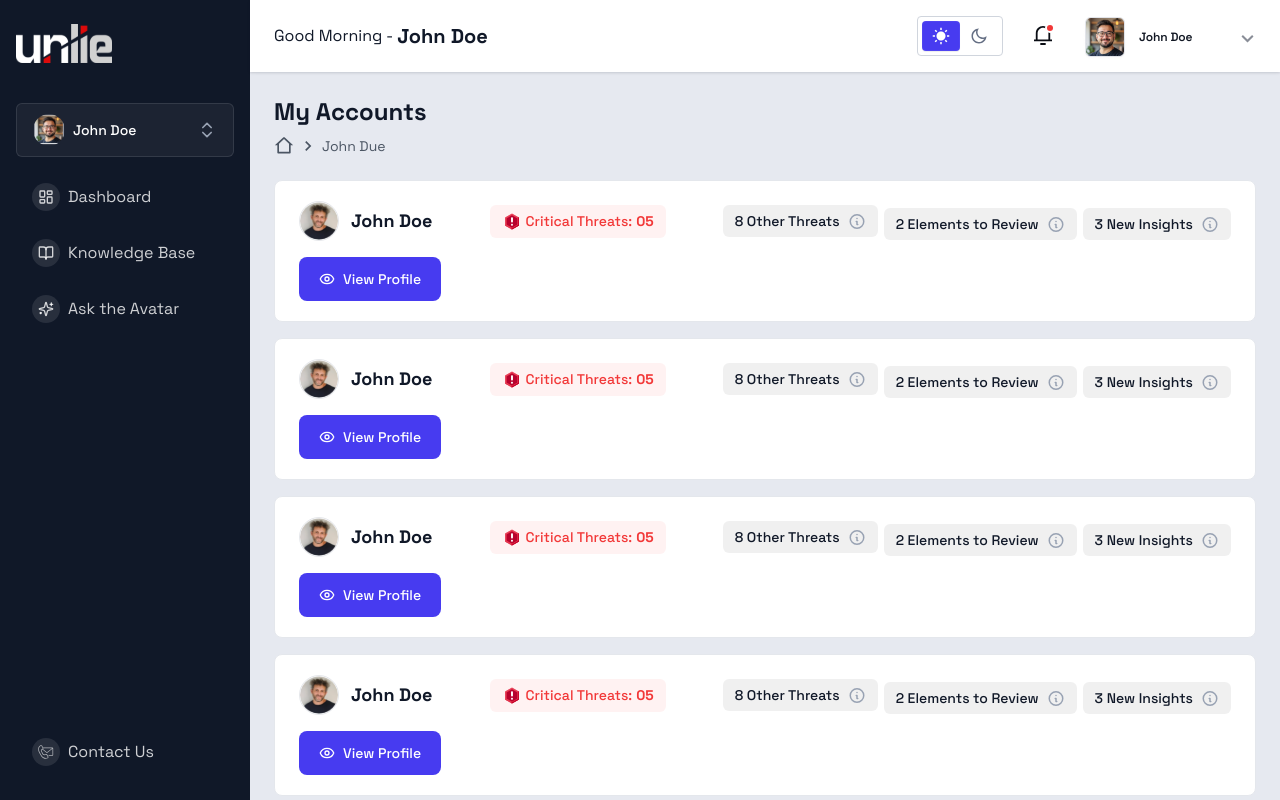
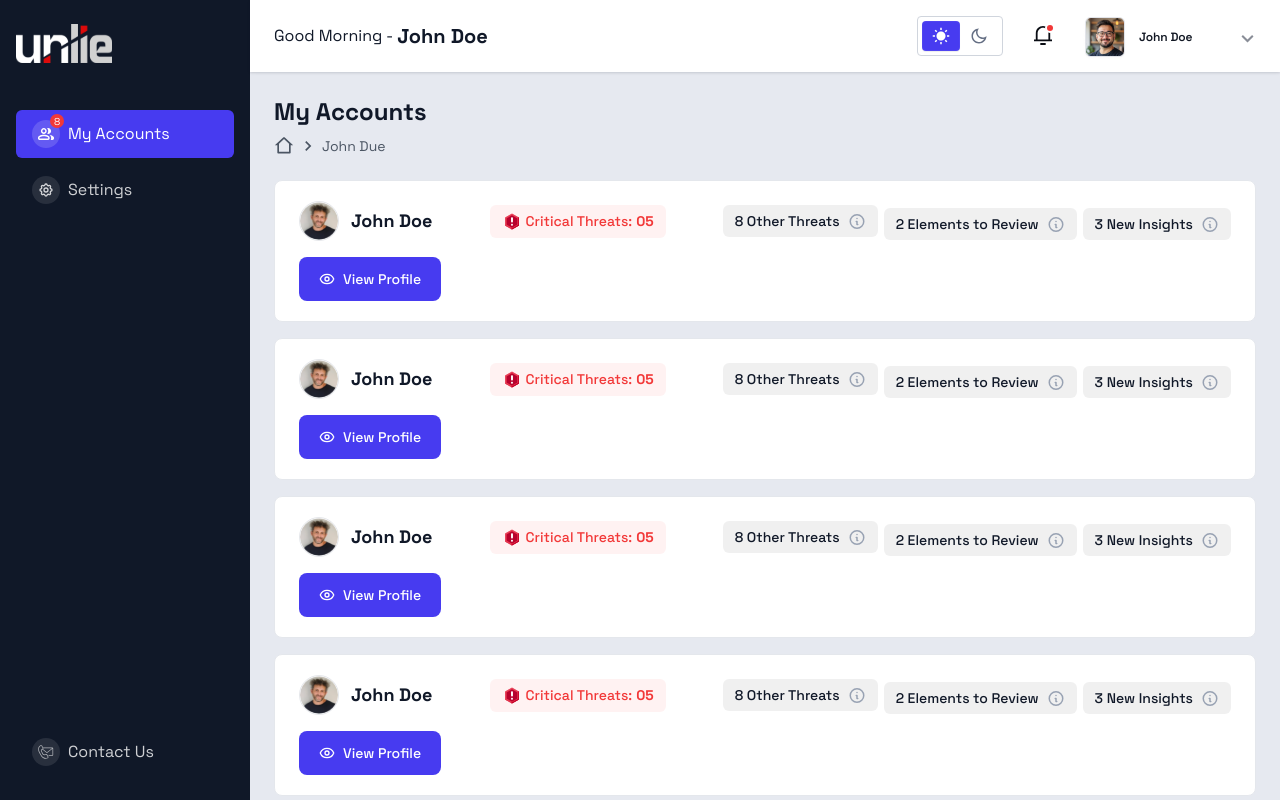
Before and after one commit to nur-it/react-un-lion-dashboard, a React (Vite) app: page /my-accounts in a window 1280 px wide. Built offline with nearby package versions, Linux system fonts and the light colour scheme.

Commit message:
Add profile views to sidebar with settings and my accounts links

```diff
--- a/src/data/sidebar.data.js
+++ b/src/data/sidebar.data.js
@@ -1,4 +1,4 @@
-import { ContactIcon } from "@/components/ui/svgs";
+import { ContactIcon, SettingIcon, UsersIcon } from "@/components/ui/svgs";
 import { BookOpen, LayoutDashboard, StarsIcon } from "lucide-react";
 
 export const menuItems = {
@@ -17,6 +17,14 @@ export const menuItems = {
       notify: 4,
     },
   ],
+  profile_views: [
+    { label: "My Accounts", href: "/my-accounts", icon: UsersIcon, notify: 8 },
+    {
+      label: "Settings",
+      href: "/settings",
+      icon: SettingIcon,
+    },
+  ],
   bottom_level: [
     { label: "Contact Us", href: "/contact-us", icon: ContactIcon },
   ],
--- a/src/layouts/sidebar.jsx
+++ b/src/layouts/sidebar.jsx
@@ -7,10 +7,11 @@ const Sidebar = () => {
   const pathname = useLocation().pathname;
   return (
     <div className="flex h-full flex-col justify-between text-white/80">
+      {pathname !== "/my-accounts" && (
         <div className="space-y-10">
-        <div>
+          <Link to="/" className="inline-block">
             <img src="/logo.svg" alt="logo" />
-        </div>
+          </Link>
           <div className="space-y-2">
             <div>
               <button className="mb-2 inline-flex w-full items-center justify-between gap-2 rounded-md border border-white_opacity10 bg-white_opacity05 px-4 py-2.5 text-white transition-all duration-300 ease-in-out">
@@ -39,7 +40,7 @@ const Sidebar = () => {
               >
                 <span
                   className={cn(
-                  "inline-flex h-[28px] w-[28px] items-center justify-center rounded-full bg-white_opacity10",
+                    "relative inline-flex h-[28px] w-[28px] items-center justify-center rounded-full bg-white_opacity10",
                     pathname === item.href && "bg-white/[0.16]",
                   )}
                 >
@@ -51,12 +52,59 @@ const Sidebar = () => {
                       )}
                     />
                   }
+                  {item.notify && (
+                    <span className="absolute -right-1 -top-1.5 inline-flex h-[14px] w-[14px] items-center justify-center rounded-full bg-error text-[10px] text-white">
+                      {item.notify}
+                    </span>
+                  )}
                 </span>{" "}
                 <span>{item.label}</span>
               </Link>
             ))}
           </div>
         </div>
+      )}
+      {pathname === "/my-accounts" && (
+        <div className="space-y-10">
+          <Link to="/" className="inline-block">
+            <img src="/logo.svg" alt="logo" />
+          </Link>
+          <div className="space-y-2">
+            {menuItems.profile_views.map((item, index) => (
+              <Link
+                key={index}
+                to={item.href}
+                className={cn(
+                  "inline-flex w-full items-center gap-2 rounded-md px-4 py-2.5 text-white/80 transition-all duration-300 ease-in-out hover:bg-white_opacity10 hover:text-white",
+                  pathname === item.href && "bg-primary_main text-white",
+                )}
+              >
+                <span
+                  className={cn(
+                    "relative inline-flex h-[28px] w-[28px] items-center justify-center rounded-full bg-white_opacity10",
+                    pathname === item.href && "bg-white/[0.16]",
+                  )}
+                >
+                  {
+                    <item.icon
+                      className={cn(
+                        "h-4 w-4",
+                        pathname === item.href && "text-white",
+                      )}
+                    />
+                  }
+                  {item.notify && (
+                    <span className="absolute -right-1 -top-1.5 inline-flex h-[14px] w-[14px] items-center justify-center rounded-full bg-error text-[10px] text-white">
+                      {item.notify}
+                    </span>
+                  )}
+                </span>{" "}
+                <span>{item.label}</span>
+              </Link>
+            ))}
+          </div>
+        </div>
+      )}
       <div>
         {menuItems.bottom_level.map((item, index) => (
           <Link
@@ -69,7 +117,7 @@ const Sidebar = () => {
           >
             <span
               className={cn(
-                "inline-flex h-[28px] w-[28px] items-center justify-center rounded-full bg-white_opacity10",
+                "relative inline-flex h-[28px] w-[28px] items-center justify-center rounded-full bg-white_opacity10",
                 pathname === item.href && "bg-white/[0.16]",
               )}
             >
@@ -81,6 +129,11 @@ const Sidebar = () => {
                   )}
                 />
               }
+              {item.notify && (
+                <span className="absolute -right-1 -top-1.5 inline-flex h-[14px] w-[14px] items-center justify-center rounded-full bg-error text-[10px] text-white">
+                  {item.notify}
+                </span>
+              )}
             </span>{" "}
             <span>{item.label}</span>
           </Link>
```
Lines whose indentation alone changed are shown as unchanged.
